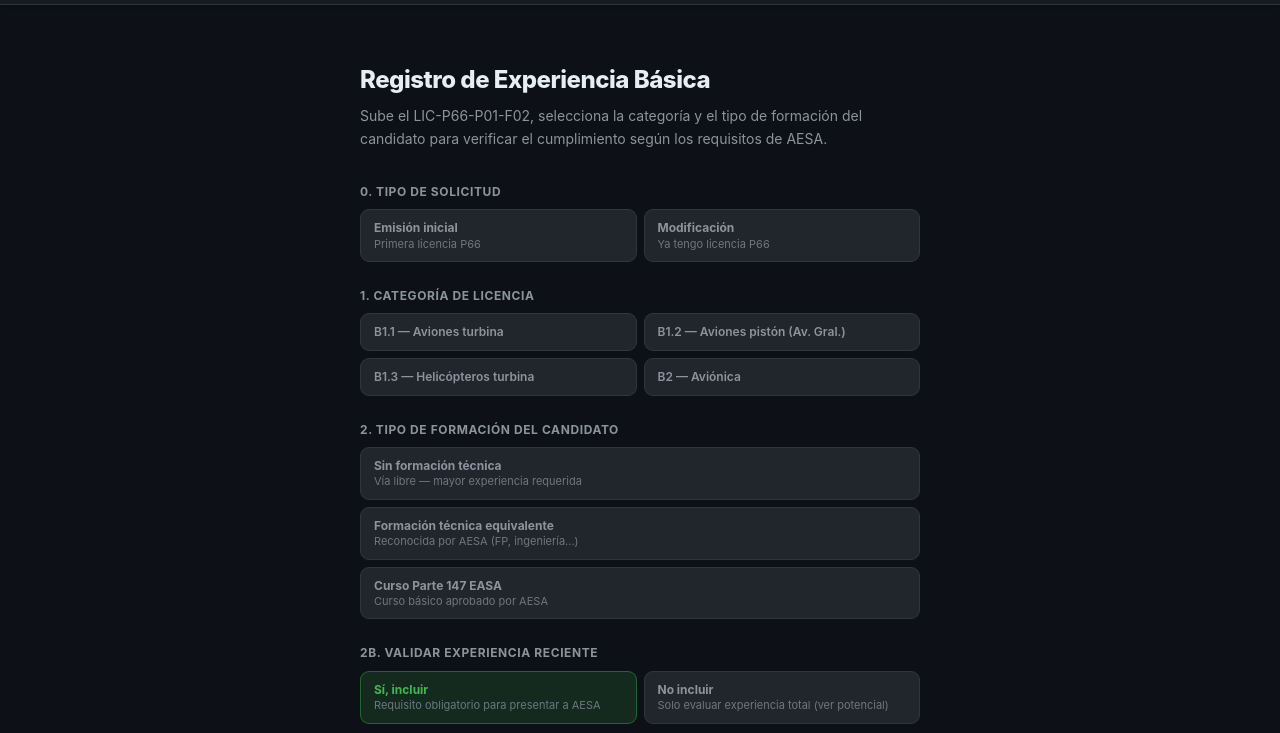
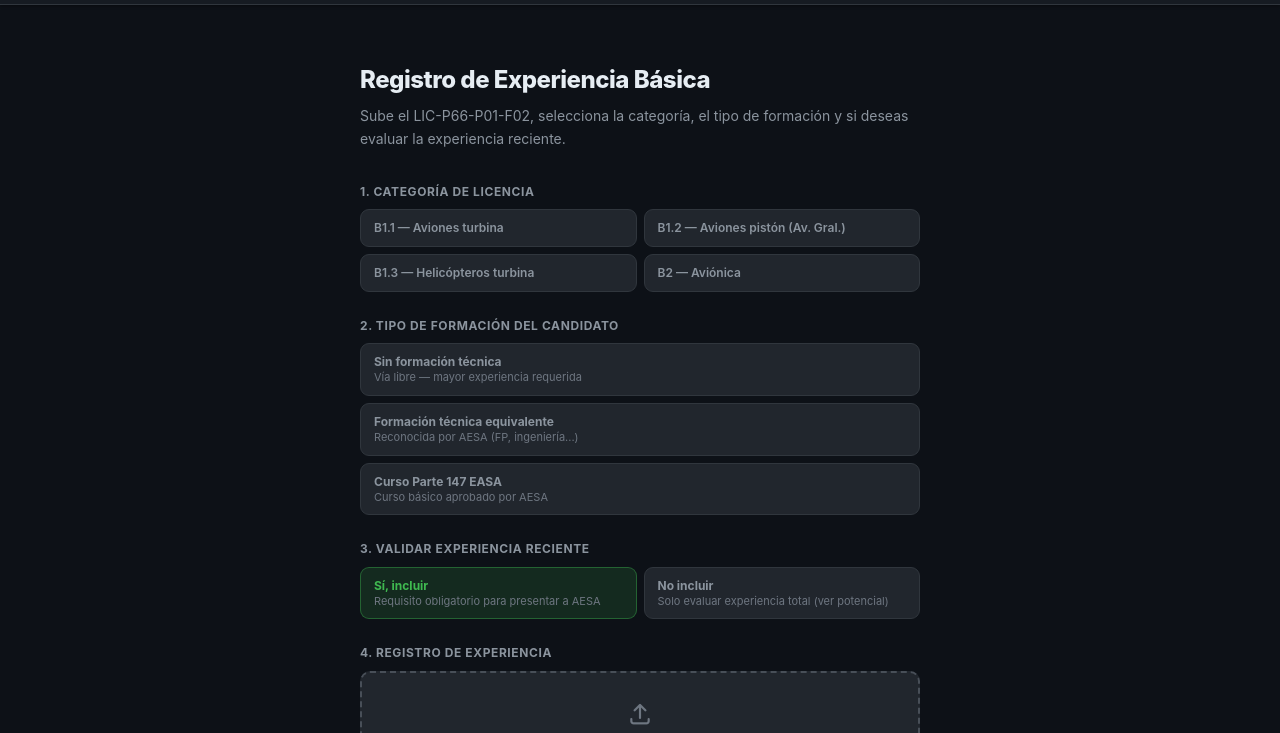
Before and after one commit to visionairtechnics/Visionair-Part-66-, a website: page index.html in a window 1280 px wide. Shown: the part 47-780 px from the top of the page. Drawn offline with Linux system fonts and the light colour scheme.

Commit message:
Add files via upload

```diff
--- a/index.html
+++ b/index.html
@@ -485,12 +485,10 @@ function render(err){
   const canGo=!!(file&&cat&&form&&window._expReciente);
   root().innerHTML=`<div class="up-wrap">
 <h1 class="up-title">Registro de Experiencia Básica</h1>
-<p class="up-sub">Sube el LIC-P66-P01-F02, selecciona la categoría y el tipo de formación del candidato para verificar el cumplimiento según los requisitos de AESA.</p>
+<p class="up-sub">Sube el LIC-P66-P01-F02, selecciona la categoría, el tipo de formación y si deseas evaluar la experiencia reciente.</p>
 
 <div style="margin-bottom:1.5rem">
-  <p class="step-label">0. Tipo de solicitud</p>
-  <div style="display:grid;grid-template-columns:1fr 1fr;gap:7px;margin-bottom:1.5rem">${[['inicial','Emisión inicial','Primera licencia P66'],['mod','Modificación','Ya tengo licencia P66']].map(([k,l,s])=>`<button class="sel-btn${window._tipoSol===k?' sel':''}" onclick="window.sTipo('${k}')"><span style="font-weight:700">${l}</span><span style="display:block;font-size:11px;color:var(--text3);font-weight:400;margin-top:1px">${s}</span></button>`).join('')}</div>
-<p class="step-label">1. Categoría de licencia</p>
+  <p class="step-label">1. Categoría de licencia</p>
   <div class="cat-grid">${Object.entries(CATS).map(([k,v])=>`<button class="sel-btn${cat===k?' sel':''}" onclick="window.sCat('${k}')">${v.label}</button>`).join('')}</div>
 </div>
 
@@ -499,18 +497,28 @@ function render(err){
   <div style="display:flex;flex-direction:column;gap:7px">${Object.entries(FORMACIONES).map(([k,v])=>`<button class="sel-btn${form===k?' sel-ok sel':''}" onclick="window.sForm('${k}')">
     <span style="font-weight:700">${v.label}</span>
     <span style="display:block;font-size:11px;color:var(--text3);font-weight:400;margin-top:1px">${v.sub}</span>
-    ${cat?`<span style="display:block;font-size:11px;font-weight:700;margin-top:2px;color:${form===k?'inherit':'var(--text2)'}">Requiere ${CATS[cat]?.m[k]||'—'} meses</span>`:''}
+    ${cat?`<span style="display:block;font-size:11px;font-weight:700;margin-top:2px;color:${form===k?'inherit':'var(--text3)'}">Requiere ${CATS[cat]?.m[k]||'—'} meses</span>`:''}
   </button>`).join('')}</div>
   ${cat&&form?`<div class="info-box"><i class="ti ti-info-circle" style="font-size:12px;vertical-align:-1px;margin-right:3px"></i>Vía seleccionada: <strong>${FORMACIONES[form].label}</strong> → se requieren <strong>${getReqMonths()} meses</strong> de experiencia válida para ${cat}</div>`:''}
 </div>
 
+<div style="margin-bottom:1.5rem">
+  <p class="step-label">3. Validar experiencia reciente</p>
+  <div style="display:grid;grid-template-columns:1fr 1fr;gap:7px">
+    <button class="sel-btn${window._expReciente==='si'?' sel-ok sel':''}" onclick="window.sExpRec('si')">
+      <span style="font-weight:700">Sí, incluir</span>
+      <span style="display:block;font-size:11px;color:var(--text3);font-weight:400;margin-top:1px">Requisito obligatorio para presentar a AESA</span>
+    </button>
+    <button class="sel-btn${window._expReciente==='no'?' sel sel':''}" onclick="window.sExpRec('no')">
+      <span style="font-weight:700">No incluir</span>
+      <span style="display:block;font-size:11px;color:var(--text3);font-weight:400;margin-top:1px">Solo evaluar experiencia total (ver potencial)</span>
+    </button>
+  </div>
+  ${window._expReciente==='no'?`<div class="info-box" style="background:var(--warn-bg);border-color:var(--warn-border);color:var(--warn);margin-top:7px"><i class="ti ti-info-circle" style="font-size:12px;vertical-align:-1px;margin-right:3px"></i>Modo potencial: no se evaluará si cumple experiencia reciente. Útil para candidatos que aún están acumulando experiencia.</div>`:''}
+</div>
+
 <div style="margin-bottom:1.25rem">
-  <div style="margin-bottom:1.5rem">
-  <p class="step-label">2b. Validar experiencia reciente</p>
-  <div style="display:grid;grid-template-columns:1fr 1fr;gap:7px">${[['si','Sí, incluir','Requisito obligatorio para presentar a AESA'],['no','No incluir','Solo evaluar experiencia total (ver potencial)']].map(([k,l,s])=>`<button class="sel-btn${window._expReciente===k?' sel-ok sel':''}" onclick="window.sExpRec('${k}')"><span style="font-weight:700">${l}</span><span style="display:block;font-size:11px;color:var(--text3);font-weight:400;margin-top:1px">${s}</span></button>`).join('')}</div>
-  ${window._expReciente==='no'?'<div class="info-box" style="background:var(--warn-bg);border-color:var(--warn-border);color:var(--warn)"><i class="ti ti-info-circle" style="font-size:12px;vertical-align:-1px;margin-right:3px"></i>Modo potencial: no se evaluará si cumple experiencia reciente. Útil para candidatos que aún están acumulando experiencia.</div>':''}
-</div>
-<p class="step-label">3. Registro de experiencia</p>
+  <p class="step-label">4. Registro de experiencia</p>
   <div id="dz" class="dz" style="${file?'margin-bottom:10px':''}">
     <input type="file" id="fi" accept=".pdf,.docx,.doc,.xlsx,.xls,.csv" style="display:none">
     <i class="ti ti-upload dz-ico"></i>
@@ -522,7 +530,7 @@ function render(err){
 
 ${err?`<div class="err-box"><i class="ti ti-alert-circle"></i>${err}</div>`:''}
 
-<button class="btn-p" id="ab" ${!canGo?'disabled':''}><i class="ti ti-search"></i>${!cat?'Selecciona la categoría':!form?'Selecciona el tipo de formación':!file?'Sube el registro':'Analizar con requisitos AESA'}</button>
+<button class="btn-p" id="ab" ${!canGo?'disabled':''}><i class="ti ti-search"></i>${!cat?'Selecciona la categoría':!form?'Selecciona el tipo de formación':!window._expReciente?'Indica si evaluar experiencia reciente':!file?'Sube el registro':'Analizar con requisitos AESA'}</button>
 
 <div class="tags">${['AESA España','B1.1·B1.2·B1.3·B2','≥5 tareas/mes','OJT: INS/FOT/SGH/R-I/MEL/TS','Firmas por página'].map(t=>`<span class="badge b-grey">${t}</span>`).join('')}</div>
 </div>`;
@@ -539,8 +547,6 @@ ${err?`<div class="err-box"><i class="ti ti-alert-circle"></i>${err}</div>`:''}
   if(ab)ab.addEventListener('click',()=>{if(canGo)analyze();});
 }
 
-window._tipoSol=null;
-window.sTipo=t=>{window._tipoSol=t;render(null);};
 window._expReciente='si';
 window.sExpRec=v=>{window._expReciente=v;render(null);};
 window.sCat=c=>{cat=c;render(null);};
```
